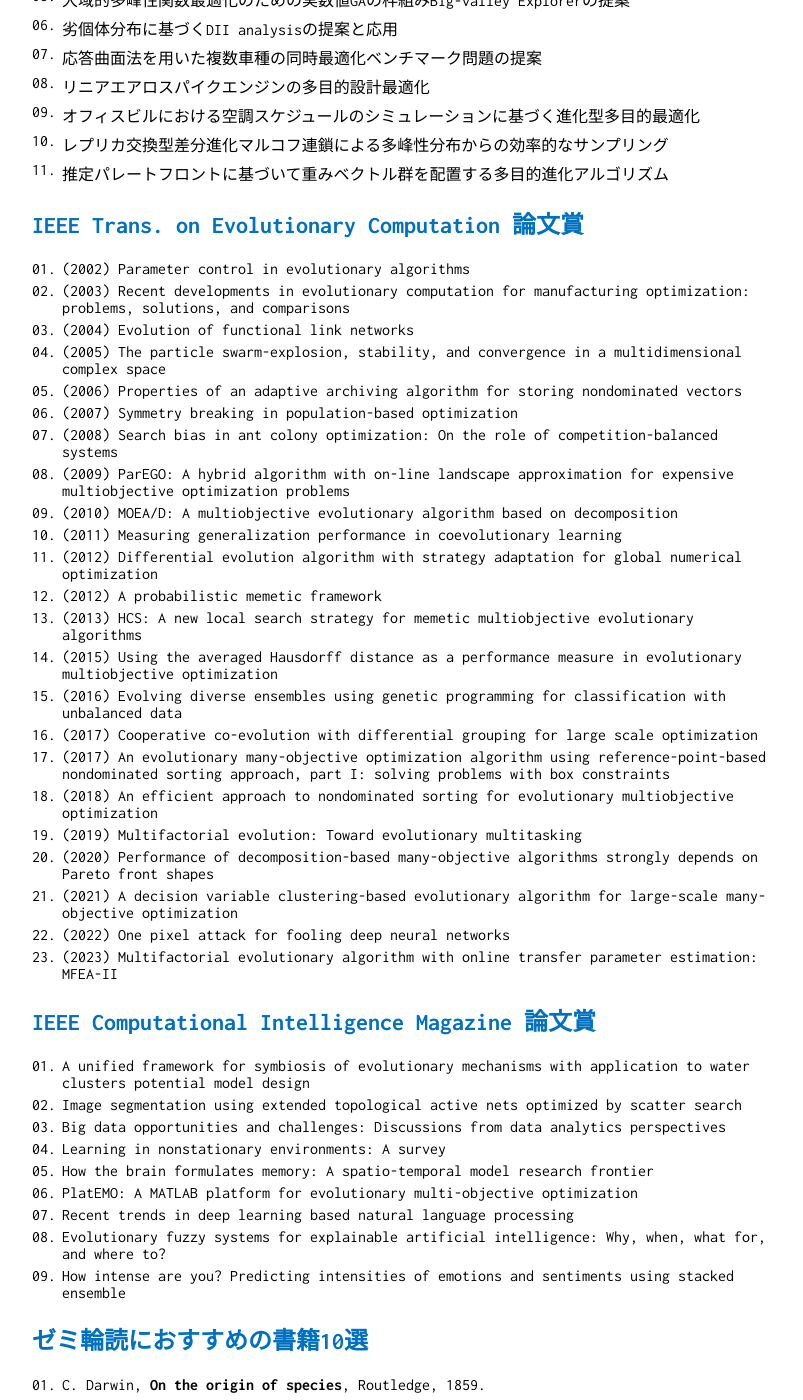
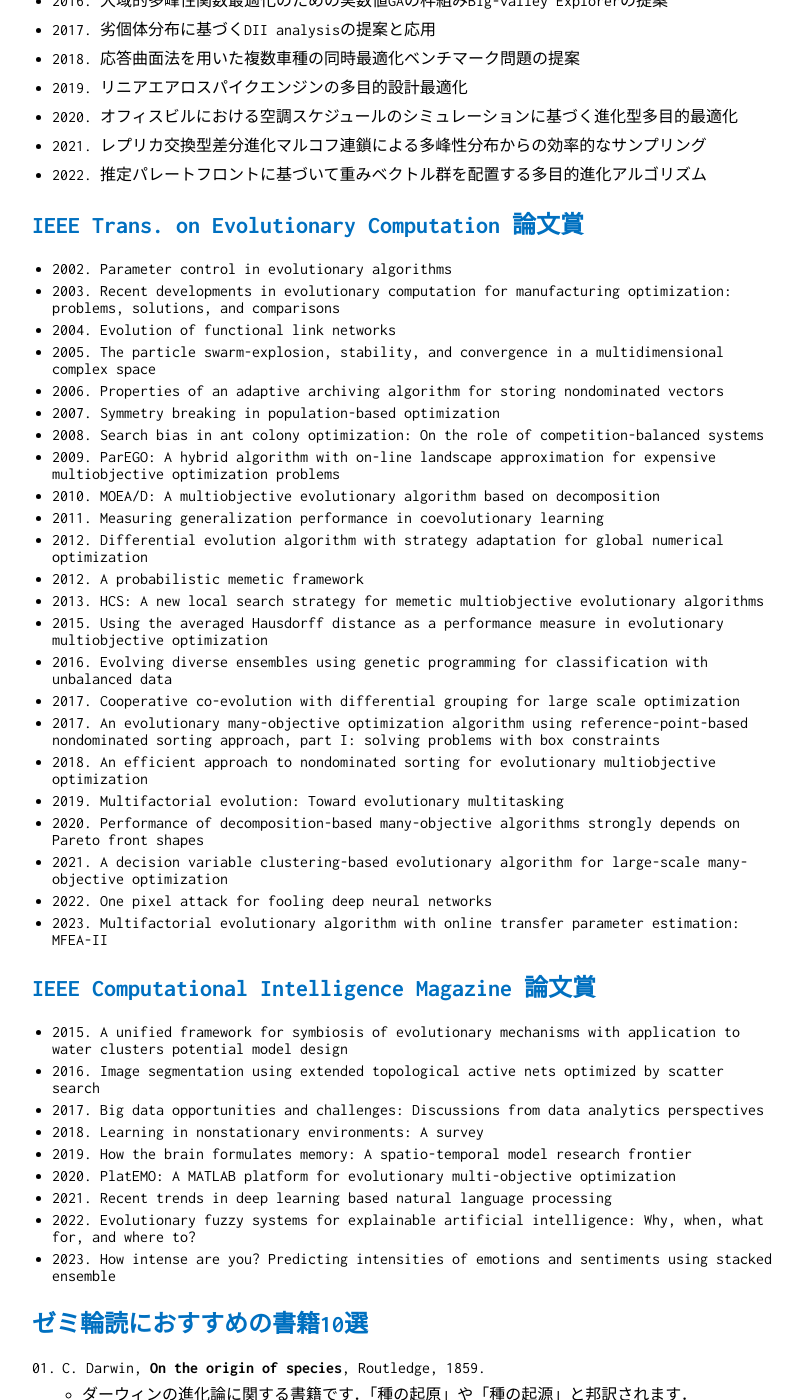
Before and after one commit to tomtkg/tomtkg.github.io, a Jekyll site: the page built from bib.md, in a window 1280 px wide and 1400 px high, scrolled down 2690 px. Shown: the whole window, without its empty margins (228-1031 px from the left). Built offline with Jekyll 4.4.1, drawn with Linux system fonts in a browser that asks for light colours; some of the changed text lies outside the part shown.

Commit message:
Update bib.md

```diff
--- a/bib.md
+++ b/bib.md
@@ -89,54 +89,53 @@
 - JAXA　　　　　[大山 聖　 ](https://ladse.eng.isas.jaxa.jp) 研究室
 
 ## [進化計算学会論文誌論文賞](https://raw.githubusercontent.com/tomtkg/tomtkg.github.io/master/data/tjpnsec.bib)
-{:start="2012"}
-1. 解の支配領域の自己制御による進化型多数目的最適化: 多数目的 0/1 ナップザック問題における性能検証と挙動解析
-1. 被覆度を考慮したマルチスタート法による多目的連続関数最適化: Adaptive Weighted Aggregation
-1. Distance-weighted Exponential Natural Evolution Strategyの提案と性能評価
-1. 二段階の非支配ソーティングと指向性交配による制約付き多目的最適化
-1. 大域的多峰性関数最適化のための実数値GAの枠組みBig-valley Explorerの提案
-1. 劣個体分布に基づくDII analysisの提案と応用
-1. 応答曲面法を用いた複数車種の同時最適化ベンチマーク問題の提案
-1. リニアエアロスパイクエンジンの多目的設計最適化
-1. オフィスビルにおける空調スケジュールのシミュレーションに基づく進化型多目的最適化
-1. レプリカ交換型差分進化マルコフ連鎖による多峰性分布からの効率的なサンプリング
-1. 推定パレートフロントに基づいて重みベクトル群を配置する多目的進化アルゴリズム
+- 2012\. 解の支配領域の自己制御による進化型多数目的最適化: 多数目的 0/1 ナップザック問題における性能検証と挙動解析
+- 2013\. 被覆度を考慮したマルチスタート法による多目的連続関数最適化: Adaptive Weighted Aggregation
+- 2014\. Distance-weighted Exponential Natural Evolution Strategyの提案と性能評価
+- 2015\. 二段階の非支配ソーティングと指向性交配による制約付き多目的最適化
+- 2016\. 大域的多峰性関数最適化のための実数値GAの枠組みBig-valley Explorerの提案
+- 2017\. 劣個体分布に基づくDII analysisの提案と応用
+- 2018\. 応答曲面法を用いた複数車種の同時最適化ベンチマーク問題の提案
+- 2019\. リニアエアロスパイクエンジンの多目的設計最適化
+- 2020\. オフィスビルにおける空調スケジュールのシミュレーションに基づく進化型多目的最適化
+- 2021\. レプリカ交換型差分進化マルコフ連鎖による多峰性分布からの効率的なサンプリング
+- 2022\. 推定パレートフロントに基づいて重みベクトル群を配置する多目的進化アルゴリズム
 
 ## [IEEE Trans. on Evolutionary Computation 論文賞](https://raw.githubusercontent.com/tomtkg/tomtkg.github.io/master/data/tevc.bib)
-1. (2002) Parameter control in evolutionary algorithms
-1. (2003) Recent developments in evolutionary computation for manufacturing optimization: problems, solutions, and comparisons
-1. (2004) Evolution of functional link networks
-1. (2005) The particle swarm-explosion, stability, and convergence in a multidimensional complex space
-1. (2006) Properties of an adaptive archiving algorithm for storing nondominated vectors
-1. (2007) Symmetry breaking in population-based optimization
-1. (2008) Search bias in ant colony optimization: On the role of competition-balanced systems
-1. (2009) ParEGO: A hybrid algorithm with on-line landscape approximation for expensive multiobjective optimization problems
-1. (2010) MOEA/D: A multiobjective evolutionary algorithm based on decomposition
-1. (2011) Measuring generalization performance in coevolutionary learning
-1. (2012) Differential evolution algorithm with strategy adaptation for global numerical optimization
-1. (2012) A probabilistic memetic framework
-1. (2013) HCS: A new local search strategy for memetic multiobjective evolutionary algorithms
-1. (2015) Using the averaged Hausdorff distance as a performance measure in evolutionary multiobjective optimization
-1. (2016) Evolving diverse ensembles using genetic programming for classification with unbalanced data
-1. (2017) Cooperative co-evolution with differential grouping for large scale optimization
-1. (2017) An evolutionary many-objective optimization algorithm using reference-point-based nondominated sorting approach, part I: solving problems with box constraints
-1. (2018) An efficient approach to nondominated sorting for evolutionary multiobjective optimization
-1. (2019) Multifactorial evolution: Toward evolutionary multitasking
-1. (2020) Performance of decomposition-based many-objective algorithms strongly depends on Pareto front shapes
-1. (2021) A decision variable clustering-based evolutionary algorithm for large-scale many-objective optimization
-1. (2022) One pixel attack for fooling deep neural networks
-1. (2023) Multifactorial evolutionary algorithm with online transfer parameter estimation: MFEA-II
+- 2002\. Parameter control in evolutionary algorithms
+- 2003\. Recent developments in evolutionary computation for manufacturing optimization: problems, solutions, and comparisons
+- 2004\. Evolution of functional link networks
+- 2005\. The particle swarm-explosion, stability, and convergence in a multidimensional complex space
+- 2006\. Properties of an adaptive archiving algorithm for storing nondominated vectors
+- 2007\. Symmetry breaking in population-based optimization
+- 2008\. Search bias in ant colony optimization: On the role of competition-balanced systems
+- 2009\. ParEGO: A hybrid algorithm with on-line landscape approximation for expensive multiobjective optimization problems
+- 2010\. MOEA/D: A multiobjective evolutionary algorithm based on decomposition
+- 2011\. Measuring generalization performance in coevolutionary learning
+- 2012\. Differential evolution algorithm with strategy adaptation for global numerical optimization
+- 2012\. A probabilistic memetic framework
+- 2013\. HCS: A new local search strategy for memetic multiobjective evolutionary algorithms
+- 2015\. Using the averaged Hausdorff distance as a performance measure in evolutionary multiobjective optimization
+- 2016\. Evolving diverse ensembles using genetic programming for classification with unbalanced data
+- 2017\. Cooperative co-evolution with differential grouping for large scale optimization
+- 2017\. An evolutionary many-objective optimization algorithm using reference-point-based nondominated sorting approach, part I: solving problems with box constraints
+- 2018\. An efficient approach to nondominated sorting for evolutionary multiobjective optimization
+- 2019\. Multifactorial evolution: Toward evolutionary multitasking
+- 2020\. Performance of decomposition-based many-objective algorithms strongly depends on Pareto front shapes
+- 2021\. A decision variable clustering-based evolutionary algorithm for large-scale many-objective optimization
+- 2022\. One pixel attack for fooling deep neural networks
+- 2023\. Multifactorial evolutionary algorithm with online transfer parameter estimation: MFEA-II
 
 ## [IEEE Computational Intelligence Magazine 論文賞](https://raw.githubusercontent.com/tomtkg/tomtkg.github.io/master/data/cim.bib)
-2015. A unified framework for symbiosis of evolutionary mechanisms with application to water clusters potential model design
-1. Image segmentation using extended topological active nets optimized by scatter search
-1. Big data opportunities and challenges: Discussions from data analytics perspectives
-1. Learning in nonstationary environments: A survey
-1. How the brain formulates memory: A spatio-temporal model research frontier
-1. PlatEMO: A MATLAB platform for evolutionary multi-objective optimization
-1. Recent trends in deep learning based natural language processing
-1. Evolutionary fuzzy systems for explainable artificial intelligence: Why, when, what for, and where to?
-1. How intense are you? Predicting intensities of emotions and sentiments using stacked ensemble
+- 2015\. A unified framework for symbiosis of evolutionary mechanisms with application to water clusters potential model design
+- 2016\. Image segmentation using extended topological active nets optimized by scatter search
+- 2017\. Big data opportunities and challenges: Discussions from data analytics perspectives
+- 2018\. Learning in nonstationary environments: A survey
+- 2019\. How the brain formulates memory: A spatio-temporal model research frontier
+- 2020\. PlatEMO: A MATLAB platform for evolutionary multi-objective optimization
+- 2021\. Recent trends in deep learning based natural language processing
+- 2022\. Evolutionary fuzzy systems for explainable artificial intelligence: Why, when, what for, and where to?
+- 2023\. How intense are you? Predicting intensities of emotions and sentiments using stacked ensemble
 
 ## [ゼミ輪読におすすめの書籍10選](https://raw.githubusercontent.com/tomtkg/tomtkg.github.io/master/data/book.bib)
 1. C. Darwin, **On the origin of species**, Routledge, 1859.
```
Also changed, not shown: other parts of bib.md (+1 -1 lines).
